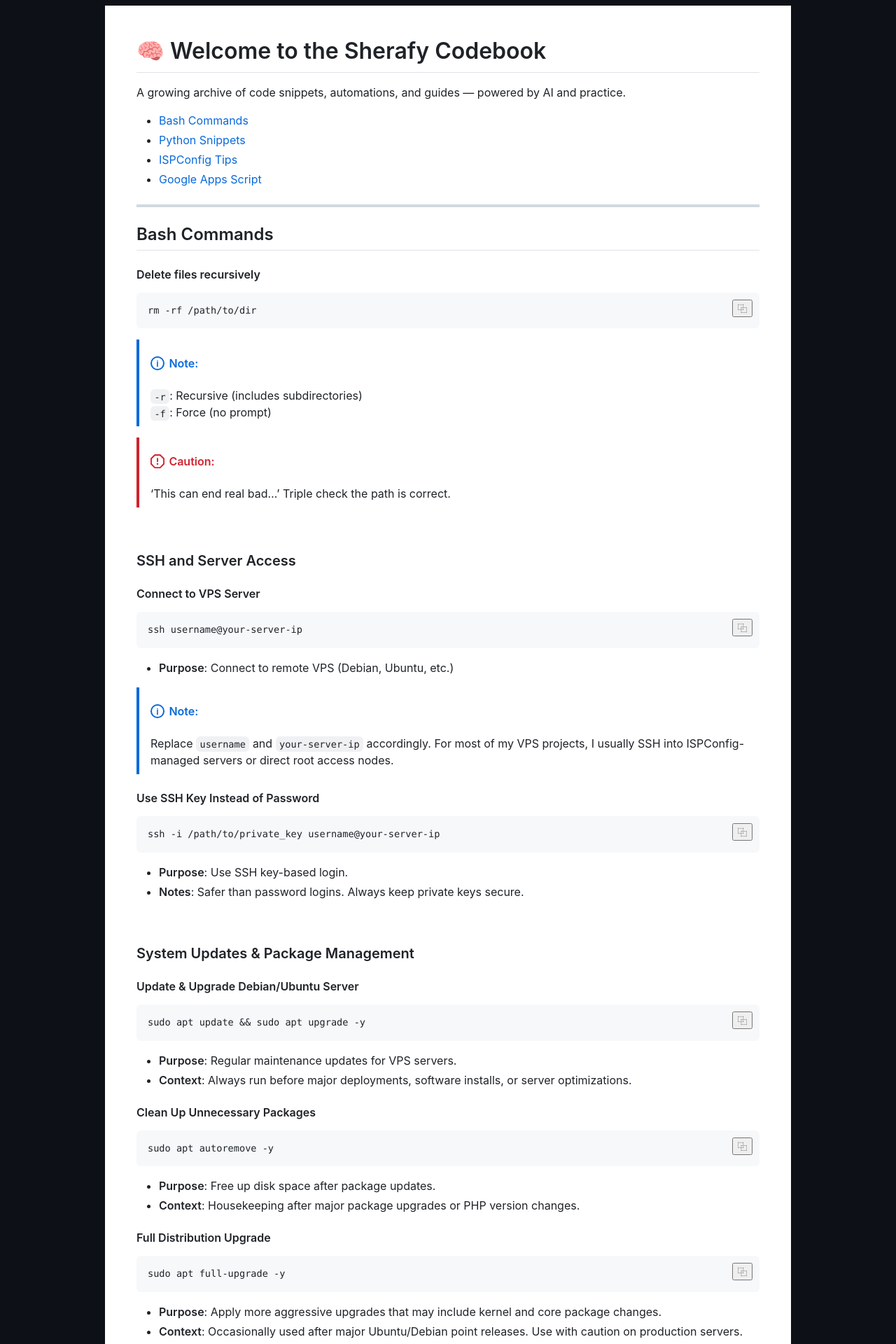
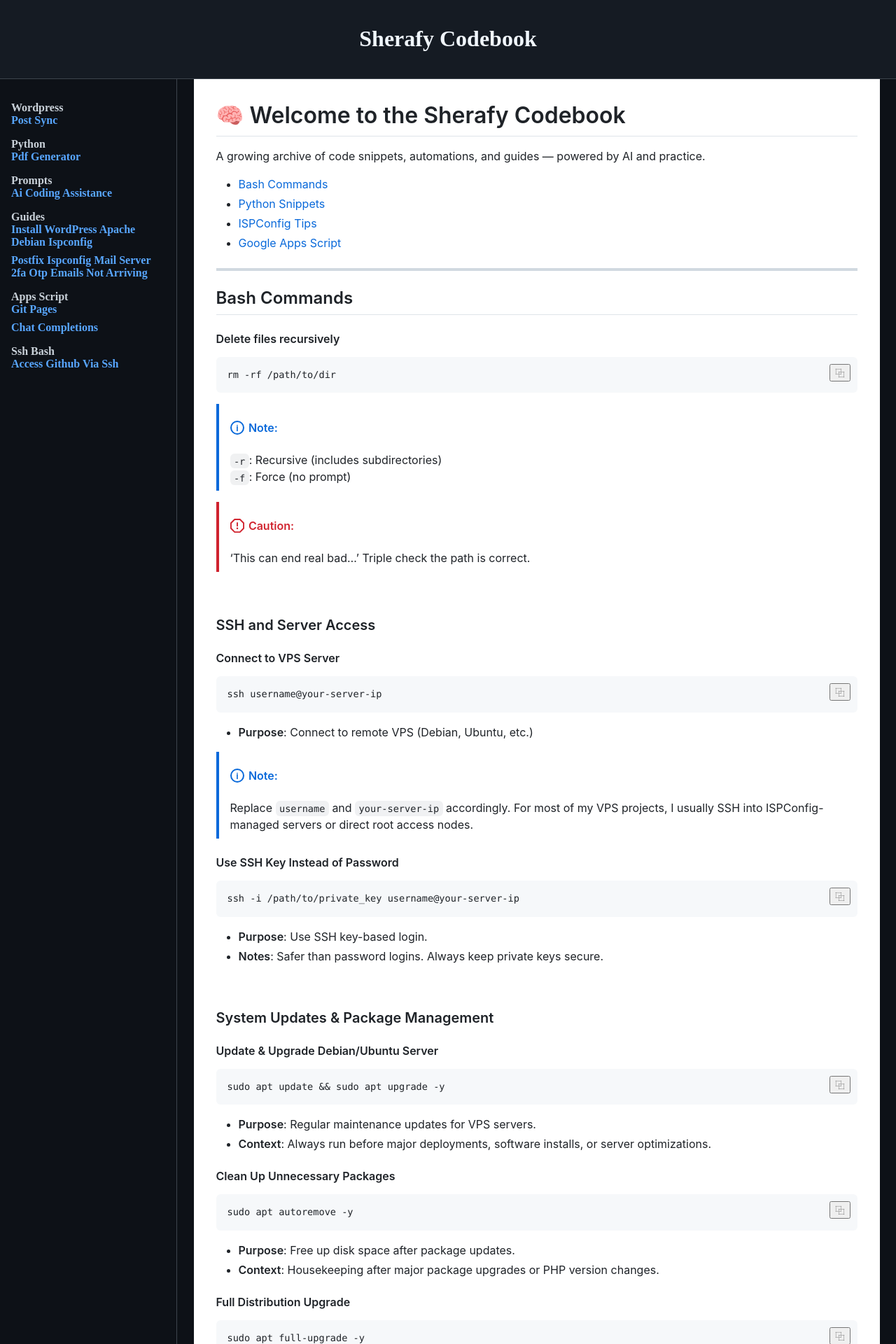
Before and after one commit to sherafyk/codebook, a Jekyll site: the page built from index.html, in a window 1280 px wide. Shown: the top 1920 px of the page at 70% size. Built offline with Jekyll 4.4.1, drawn with Linux system fonts in a browser that asks for light colours.

Commit message:
Add docs layout with header and sidebar

```diff
--- /dev/null
+++ b/Guides/Postfix-ISPConfig-Mail-Server-2FA-OTP-Emails-Not-Arriving.html
@@ -0,0 +1,6 @@
+---
+layout: docs
+permalink: /Guides/Postfix-ISPConfig-Mail-Server-2FA-OTP-Emails-Not-Arriving
+---
+{% capture md %}{% include_relative Postfix-ISPConfig-Mail-Server-2FA-OTP-Emails-Not-Arriving.md %}{% endcapture %}
+{{ md | markdownify }}
--- /dev/null
+++ b/_layouts/docs.html
@@ -0,0 +1,57 @@
+<!DOCTYPE html>
+<html>
+  <head>
+    <meta charset="utf-8">
+    <meta name="viewport" content="width=device-width, initial-scale=1">
+    <link rel="stylesheet" href="{{ '/assets/github-markdown.css' | relative_url }}">
+    <link rel="stylesheet" href="{{ '/assets/main.css' | relative_url }}">
+  </head>
+  <body>
+    <header class="site-header">
+      <h1><a href="{{ '/' | relative_url }}">Sherafy Codebook</a></h1>
+    </header>
+    <div class="container">
+      <aside class="sidebar">
+        <ul>
+          <li class="category">Wordpress
+            <ul>
+              <li><a href="{{ '/wordpress/post-sync.html' | relative_url }}">Post Sync</a></li>
+            </ul>
+          </li>
+          <li class="category">Python
+            <ul>
+              <li><a href="{{ '/python/pdf-generator.html' | relative_url }}">Pdf Generator</a></li>
+            </ul>
+          </li>
+          <li class="category">Prompts
+            <ul>
+              <li><a href="{{ '/Prompts/Template.html' | relative_url }}">Ai Coding Assistance</a></li>
+            </ul>
+          </li>
+          <li class="category">Guides
+            <ul>
+              <li><a href="{{ '/Guides/Install-WordPress-Apache-Debian-ISPConfig.html' | relative_url }}">Install WordPress Apache Debian Ispconfig</a></li>
+              <li><a href="{{ '/Guides/Postfix-ISPConfig-Mail-Server-2FA-OTP-Emails-Not-Arriving.html' | relative_url }}">Postfix Ispconfig Mail Server 2fa Otp Emails Not Arriving</a></li>
+            </ul>
+          </li>
+          <li class="category">Apps Script
+            <ul>
+              <li><a href="{{ '/apps-script/git-pages.html' | relative_url }}">Git Pages</a></li>
+              <li><a href="{{ '/apps-script/openai/chat-completions.html' | relative_url }}">Chat Completions</a></li>
+            </ul>
+          </li>
+          <li class="category">Ssh Bash
+            <ul>
+              <li><a href="{{ '/ssh-bash/access-github-via-ssh.html' | relative_url }}">Access Github Via Ssh</a></li>
+            </ul>
+          </li>
+        </ul>
+      </aside>
+      <main class="markdown-body">
+        {{ content }}
+      </main>
+    </div>
+    <script src="{{ '/assets/copy-code-blocks.js' | relative_url }}"></script>
+    <script src="{{ '/assets/admonitions.js' | relative_url }}"></script>
+  </body>
+</html>
--- /dev/null
+++ b/apps-script/git-pages.html
@@ -0,0 +1,6 @@
+---
+layout: docs
+permalink: /apps-script/git-pages
+---
+{% capture md %}{% include_relative git-pages.md %}{% endcapture %}
+{{ md | markdownify }}
--- /dev/null
+++ b/apps-script/openai/chat-completions.html
@@ -0,0 +1,6 @@
+---
+layout: docs
+permalink: /apps-script/openai/chat-completions
+---
+{% capture md %}{% include_relative chat-completions.md %}{% endcapture %}
+{{ md | markdownify }}
--- /dev/null
+++ b/assets/main.css
@@ -0,0 +1,57 @@
+body {
+  margin: 0;
+  display: flex;
+  flex-direction: column;
+  min-height: 100vh;
+}
+
+.container {
+  display: flex;
+  flex: 1;
+}
+
+.site-header {
+  background: #151b23;
+  color: #f0f6fc;
+  padding: 1rem;
+  text-align: center;
+  border-bottom: 1px solid #3d444d;
+}
+
+.site-header a {
+  color: inherit;
+  text-decoration: none;
+}
+
+.sidebar {
+  width: 220px;
+  background: #0d1117;
+  border-right: 1px solid #3d444d;
+  padding: 1rem;
+  overflow-y: auto;
+}
+
+.sidebar ul {
+  list-style: none;
+  padding-left: 0;
+}
+
+.sidebar li {
+  margin-bottom: 0.5rem;
+}
+
+.sidebar a {
+  color: #58a6ff;
+  text-decoration: none;
+}
+
+.sidebar .category {
+  margin-top: 1rem;
+  font-weight: 600;
+  color: #c9d1d9;
+}
+
+.markdown-body {
+  padding: 2rem;
+  flex: 1;
+}
--- a/index.html
+++ b/index.html
@@ -1,24 +1,6 @@
 ---
-layout: null
+layout: docs
 permalink: /
 ---
-<!DOCTYPE html>
-<html>
-  <head>
-    <meta charset="utf-8">
-    <meta name="viewport" content="width=device-width, initial-scale=1">
-    <!-- 1. Official GitHub Markdown CSS -->
-    <link rel="stylesheet" href="/assets/github-markdown.css">
-  </head>
-  <body>
-    <!-- 2. Wrap in markdown-body for GitHub styling -->
-    <article class="markdown-body">
-      {% capture md %}{% include_relative README.md %}{% endcapture %}
-      {{ md | markdownify }}
-    </article>
-  </body>
-
-<script src="/assets/copy-code-blocks.js"></script>
-<script src="/assets/admonitions.js"></script>
-
-</html>
+{% capture md %}{% include_relative README.md %}{% endcapture %}
+{{ md | markdownify }}
--- /dev/null
+++ b/python/pdf-generator.html
@@ -0,0 +1,6 @@
+---
+layout: docs
+permalink: /python/pdf-generator
+---
+{% capture md %}{% include_relative pdf-generator.md %}{% endcapture %}
+{{ md | markdownify }}
--- /dev/null
+++ b/ssh-bash/access-github-via-ssh.html
@@ -0,0 +1,6 @@
+---
+layout: docs
+permalink: /ssh-bash/access-github-via-ssh
+---
+{% capture md %}{% include_relative access-github-via-ssh.md %}{% endcapture %}
+{{ md | markdownify }}
--- /dev/null
+++ b/wordpress/post-sync.html
@@ -0,0 +1,6 @@
+---
+layout: docs
+permalink: /wordpress/post-sync
+---
+{% capture md %}{% include_relative post-sync.md %}{% endcapture %}
+{{ md | markdownify }}
```
Also changed, not shown: Guides/Install-WordPress-Apache-Debian-ISPConfig.html (+3 -22 lines), Prompts/Template.html (+3 -20 lines).
